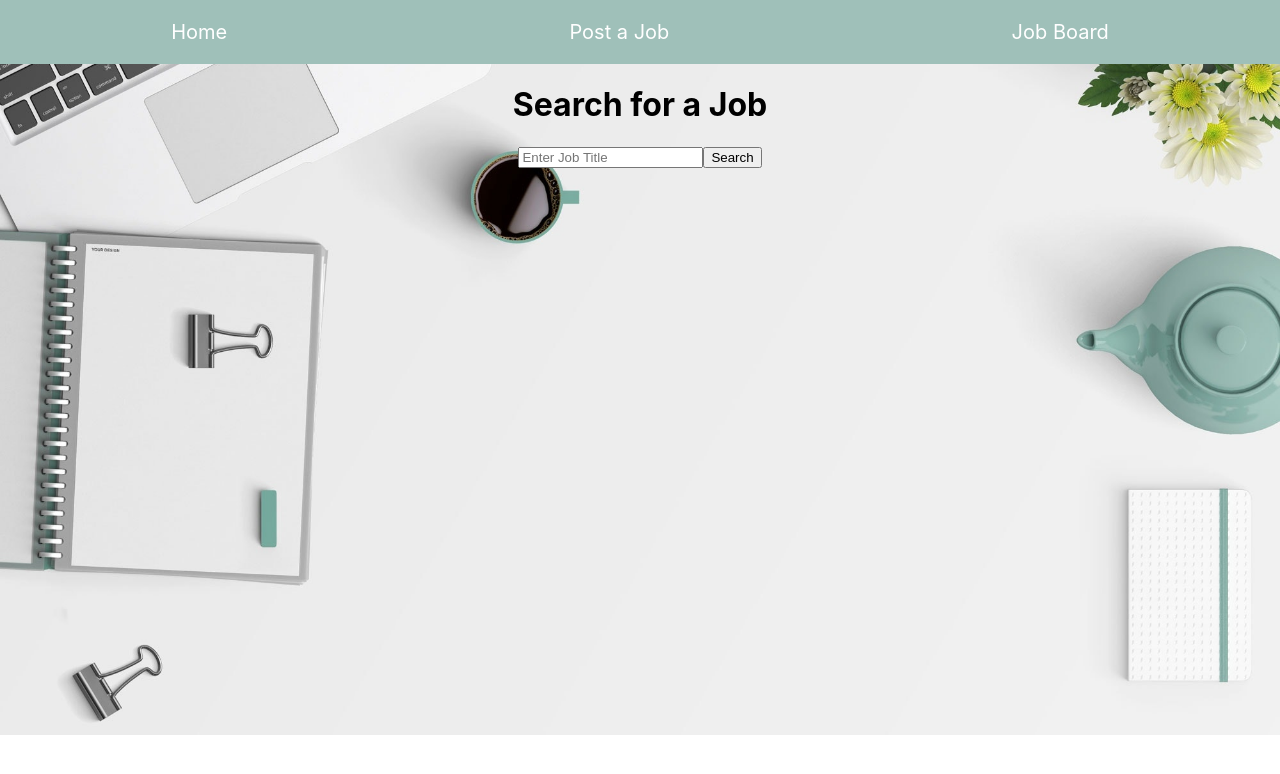
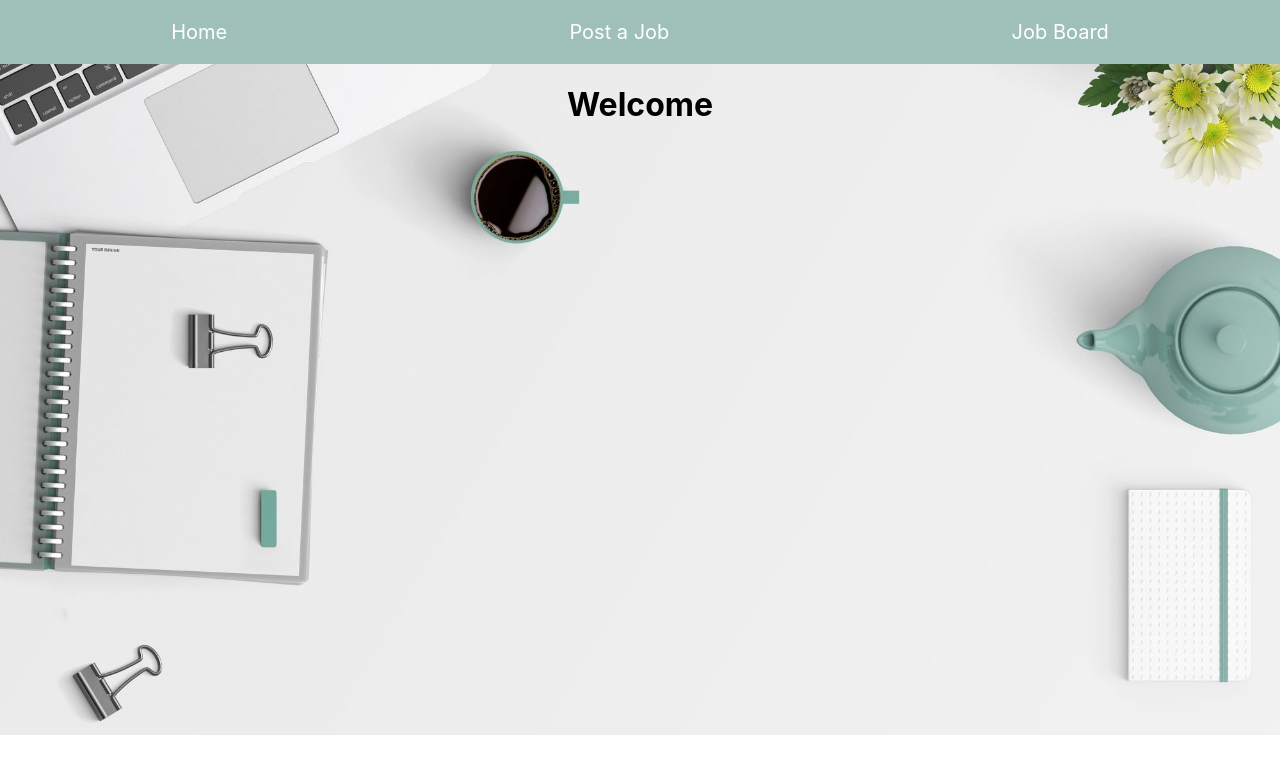
Before and after one commit to jpierre113/JobBoard, a React (Create React App) app in the folder jobfrontend/: page / in a window 1280 px wide. Shown: the top 774 px of the page. Built offline with nearby package versions, Linux system fonts and the light colour scheme; no server answers.

Commit message:
[HOMEJS]Removed unused code, working to refactor.

```diff
--- a/jobfrontend/src/Home.js
+++ b/jobfrontend/src/Home.js
@@ -5,19 +5,7 @@ const Home = (props) => {
     return(
       <div className="Home">
 
-        <h1>Search for a Job</h1>
-
-        <form onSubmit={props.submitForm} className="searchJob">
-        <input
-        type="text"
-        label="searchJob"
-        value={props.searchJob}
-        onChange={props.handleSearchJobChange}
-        id="searchJob"
-        placeholder="Enter Job Title"
-        />
-        <input type="submit" value="Search" />
-        </form>
+        <h1>Welcome</h1>
 
       </div>
     );
```
